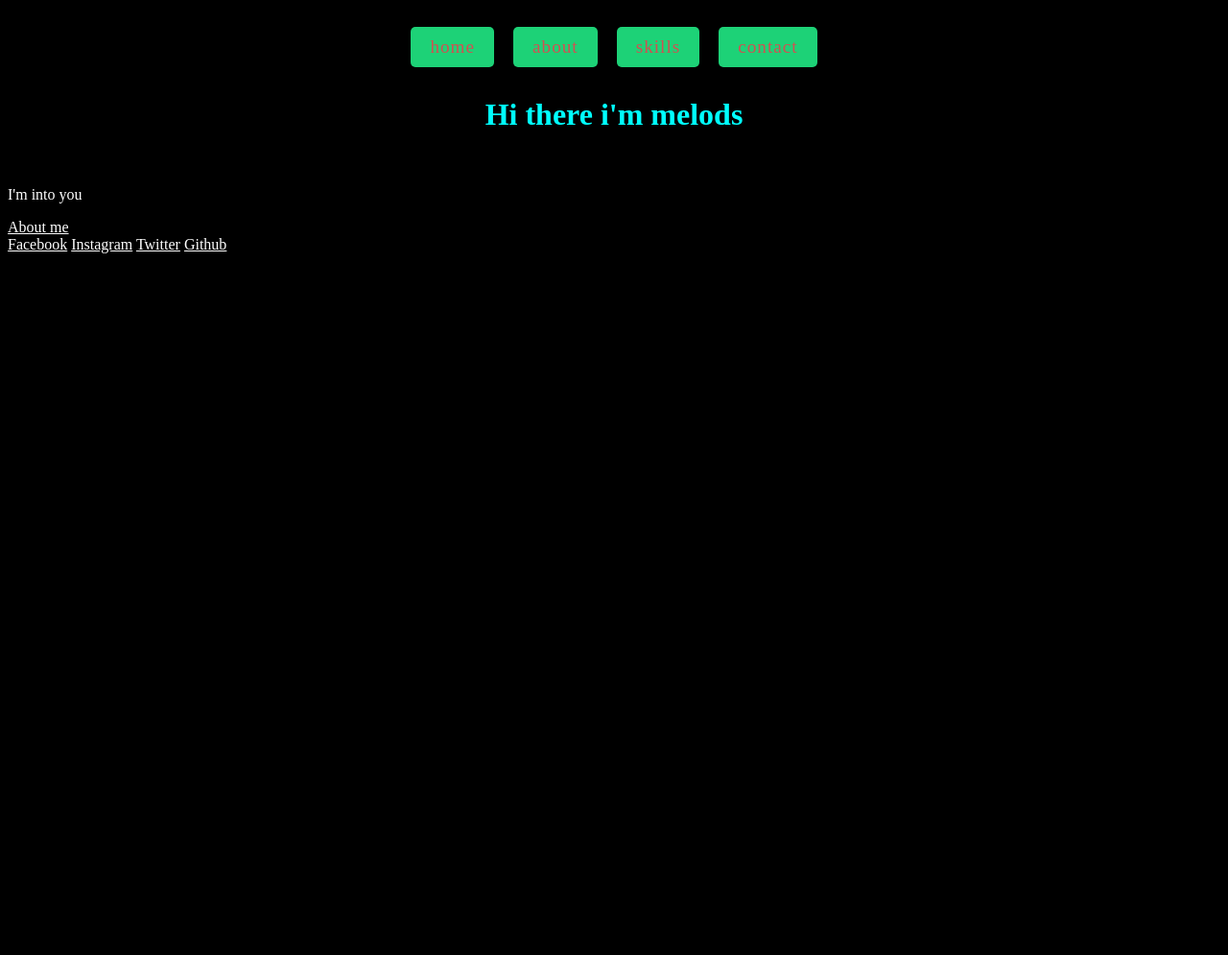
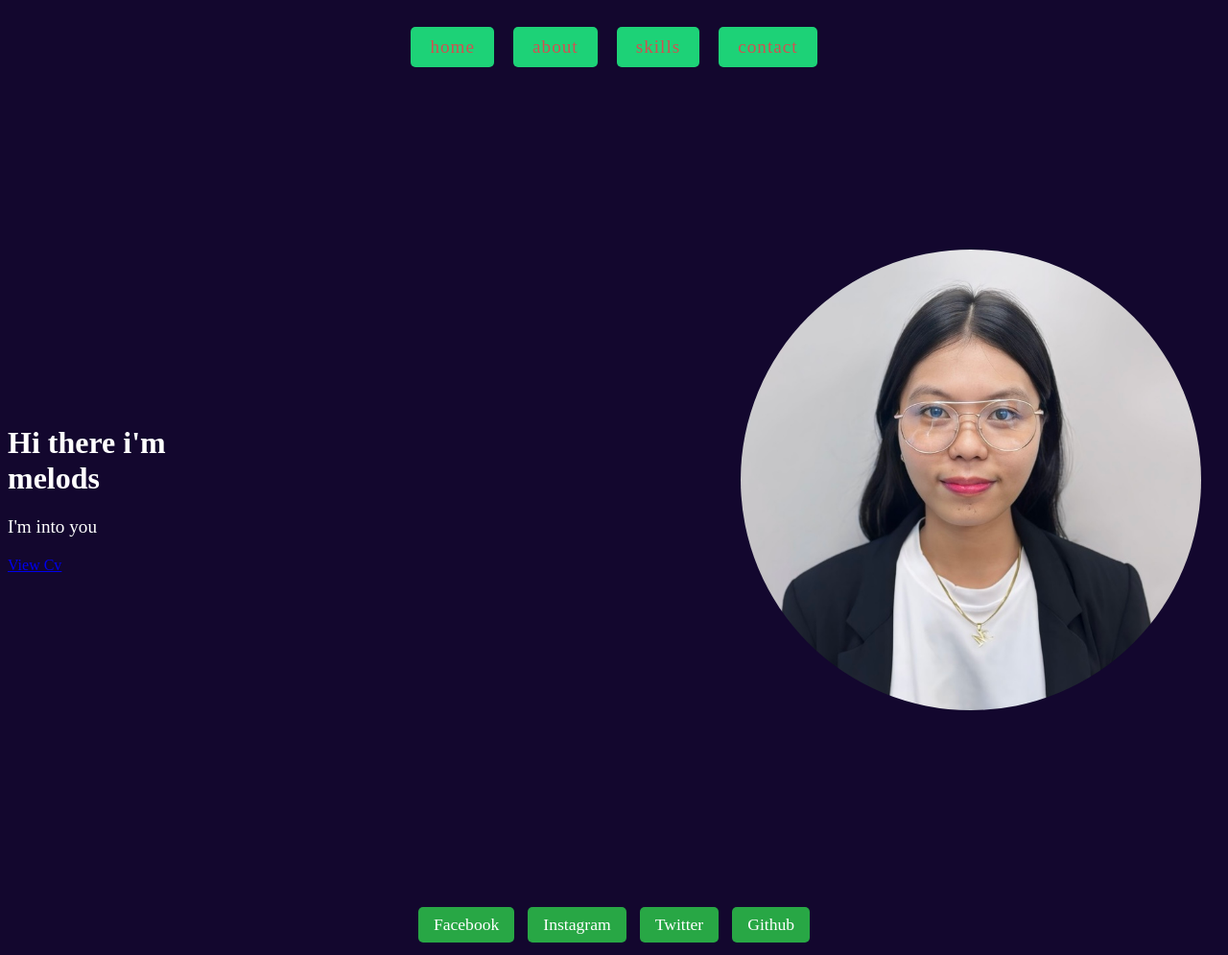
Before and after one commit to me10die/My_portfolio, a Django app: page / in a window 1280 px wide. Shown: the whole page at 96% size. Before the commit the page ends 264 px from the top, so only its background shows below. Run offline with Django 5.2, Linux system fonts and the light colour scheme.

Commit message:
style css update 3

```diff
--- a/melods/static/css/style.css
+++ b/melods/static/css/style.css
@@ -1,8 +1,38 @@
+.background-image {
+    width: 100%;
+    height: 100%;
+    object-fit: cover;
+}
+
+.background-image-container {
+    width: 100%;
+    height: 100%;
+    position: fixed;
+    z-index: -1;
+}
+
 .name {
+    color: white;
+
+}
+
+.name h1 {
+
+}
+
+.description {
     display: flex;
-    justify-content: center;  /* Center content horizontally */
-    align-items: center;      /* Center content vertically */
-    color: aqua;
+    align-items: center;
+    gap: 30em;
+    margin-bottom: 10em;
+}
+
+.home {
+    width: 100%;
+    display: flex;
+    flex-direction: column;
+    align-items: center;
+    margin-top: 10em;
 }
 
 nav {
@@ -37,3 +67,69 @@ label {
 .nav-button:hover {
     background-color: #0056b3; /* Darker background color on hover */
 }
+
+/* General container styling */
+/* div {
+    display: flex;
+    flex-direction: column;
+    align-items: center;
+    background-color: #2c2c2c; /* Dark background color */
+   /* padding: 20px;
+    color: #ffffff;
+/* }
+
+
+/* Styling the image section */
+.image {
+    margin-bottom: 20px; /* Space below the image */
+}
+
+/* Styling the paragraph */
+p {
+    font-size: 1.2rem;
+    margin-bottom: 20px; /* Space below the paragraph */
+}
+
+
+/* Styling the social media buttons */
+.socmed a {
+    display: inline-block;
+    text-decoration: none;
+    color: #ffffff;
+    font-size: 1.1rem;
+    padding: 8px 16px;
+    background-color: #28a745; /* Green background for social media buttons */
+    border-radius: 5px; /* Rounded corners */
+    margin: 5px; /* Space between each button */
+    transition: background-color 0.3s; /* Smooth transition for hover effect */
+}
+
+/* Hover effect for social media buttons */
+.socmed a:hover {
+    background-color: #218838; /* Darker green on hover */
+}
+
+.image {
+    display: flex;
+    justify-content: flex-end; /* Aligns the image to the right */
+    padding: 20px; /* Optional padding */
+}
+
+/* Styling the image */
+.image img {
+    max-width: 30em; /* Ensure the image scales well */
+    height: auto;
+    border-radius: 100em; /* Optional: add rounded corners */
+}
+
+.education {
+    color: white;
+}
+
+.cv {
+    display: flex;
+    flex-direction: column;
+    align-items: center;
+    width: 100%;
+    margin-top: 10em;
+}
--- a/melods/templates/base.html
+++ b/melods/templates/base.html
@@ -7,7 +7,9 @@
     <link rel="stylesheet" href="{% static 'css/style.css' %}">
     <title>Document</title>
 </head>
-<body style="background-color:black;">
+<body style="background-color:#13072e;">
+    <div class="background-image-container">
+    </div>
     {% include "header.html" %}
     {% block content %}
     {% endblock content %}
--- a/melods/templates/pages/about.html
+++ b/melods/templates/pages/about.html
@@ -1,11 +1,11 @@
 {% extends "base.html" %}
 {% block content %}
 
-<div style="color:#ffffff;">
+<div style="color:white;">
     <h3>Hello! I am Melodie Gardose, a 23 years old passionate digital marketer with creativity and strong communication skills. I aim to continuously enhance my knowledge and acquire innovative skills to contribute to the technological development of society. Ultimately, I strive for significant success in the field of digital marketing.</h3>
     <h3>ADDRESS</h3>
     <p>Baranggay Panalingaan, Rizal, Palawan</p>
-    <div>
+    <div class="education">
         <h3>EDUCATION</h3>
         <p>Candawaga Elementary Schoo <br>S.Y. 2009-2015</p>
         <p></p>
--- a/melods/templates/pages/contact.html
+++ b/melods/templates/pages/contact.html
@@ -1,7 +1,7 @@
 {% extends "base.html" %}
 {% block content %}
 
-<div style="color:#ffffff;">
+<div style="color:white;">
     <h3>CONTACTS</h3>
     <p>Mobile Number: 09682163969 <br>Email: gardosemelodie@gmail.com <br>Facebook: Melodie Lacson Gardose <a target='_blank' href="https://www.facebook.com/melodie.gardose">link</a> <br>Instagram: me10dieees<a target='_blank' href="https://www.instagram.com/me10dieees/">link</a> <br>Twitter: dies.diaries <a target='_blank' href="https://x.com/melodayahh">link</a></p>
 </div>
--- a/melods/templates/pages/home.html
+++ b/melods/templates/pages/home.html
@@ -1,21 +1,23 @@
 {% extends "base.html" %}
+{% load static %}
 {% block content %}
 
-<div>
-    <div>
+<div class="home">
+    <div class="description">
         <div class="name">
             <h1>Hi there i'm melods</h1>
+            <p >I'm into you</p>
+            <a href="{% url 'cv' %}">View Cv</a>
         </div>
-        <div class="image">py
+        <div class="image">
+            <img src="{% static '/image/image.JPG' %}" alt="Image">
         </div>
-        <p style="color:#ffffff;">I'm into you</p>
-        <a style="color:#ffffff;" href="">About me</a>
-        <div>
-            <a style="color:#ffffff;" target='_blank' href="https://www.facebook.com/melodie.gardose">Facebook</a>
-            <a style="color:#ffffff;" target='_blank' href="https://www.instagram.com/me10dieees/">Instagram</a>
-            <a style="color:#ffffff;" target='_blank' href="https://x.com/melodayahh">Twitter</a>
-            <a style="color:#ffffff;" target='_blank' href="https://github.com/me10die?tab=repositories">Github</a>
-        </div>
+    </div>
+    <div class="socmed">
+        <a target='_blank' href="https://www.facebook.com/melodie.gardose">Facebook</a>
+        <a target='_blank' href="https://www.instagram.com/me10dieees/">Instagram</a>
+        <a target='_blank' href="https://x.com/melodayahh">Twitter</a>
+        <a target='_blank' href="https://github.com/me10die?tab=repositories">Github</a>
     </div>
 </div>
 
--- a/melods/templates/pages/skills.html
+++ b/melods/templates/pages/skills.html
@@ -1,7 +1,7 @@
 {% extends "base.html" %}
 {% block content %}
 
-<div style="color:#ffffff;">
+<div style="color:white;">
     <h3>PROFESSIONAL SKILLS</h3>
     <p>Networrking <br>Web Content <br>Editing <br>Market Research <br>Computer Literate</p>
     <p></p>
--- a/melods/urls.py
+++ b/melods/urls.py
@@ -1,10 +1,11 @@
 from django.urls import path
-from .views import Home, Skills, Contact, About
+from .views import Home, Skills, Contact, About, Cv
 
 urlpatterns = [
     path('',Home.as_view(), name='home'),
     path('/about',About.as_view(), name='about'),
     path('/skills',Skills.as_view(), name='skills'),
     path('/contact',Contact.as_view(), name='contact'),
+    path('/cv',Cv.as_view(), name='cv'),
 
 ]
--- a/melods/views.py
+++ b/melods/views.py
@@ -11,3 +11,6 @@ class Skills(TemplateView):
 
 class Contact(TemplateView):
     template_name='pages/contact.html'
+
+class Cv(TemplateView):
+    template_name='pages/cv.html'
```
Also changed, not shown: melods/templates/pages/cv.html (added, +9 -0 lines), melods/static/image/2.jpg (added), melods/static/image/cv.jpg (added), melods/static/image/image2.png (added).
